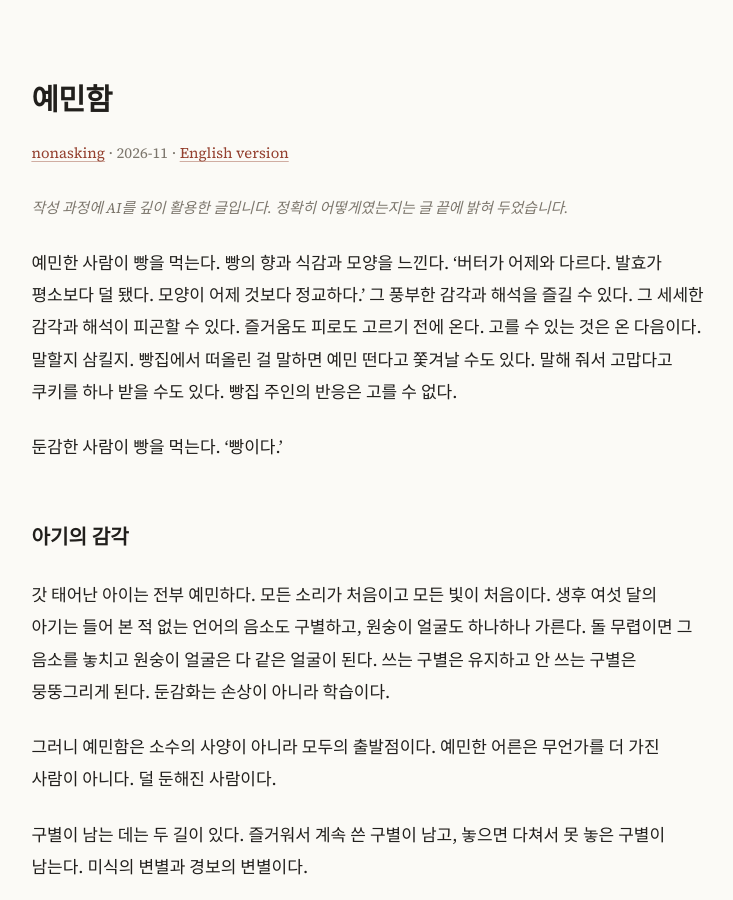
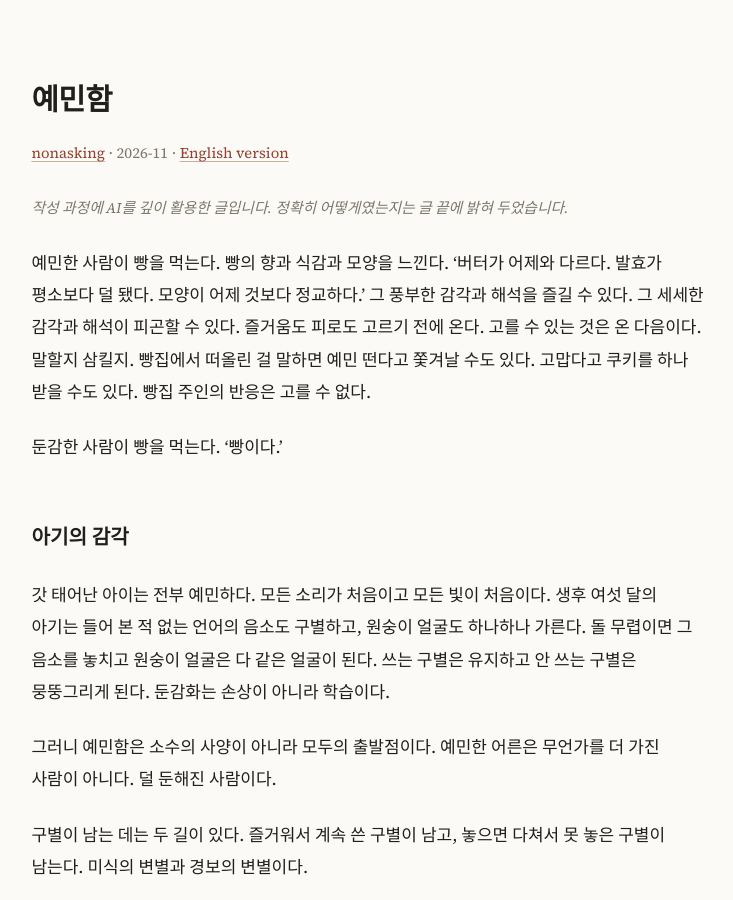
Before and after one commit to nonasking/essays, a Jekyll site: the page built from sensitivity/index.md, in a window 1280 px wide and 900 px high. Shown: the whole window, without its empty margins (271-1004 px from the left). Built offline with Jekyll 4.4.1, drawn with Linux system fonts in a browser that asks for light colours.

Commit message:
Sensitivity: 'thanked' without 'for saying so' in the bakery paragraph (KR/EN)
Co-Authored-By: Claude Opus 5.5 <noreply@anthropic.com>
Claude-Session: https://claude.ai/code/session_01BTGLPFLCmh9Htf4ptcS9gU

```diff
--- a/sensitivity/index.md
+++ b/sensitivity/index.md
@@ -11,7 +11,7 @@ description: 손끝만 스쳐도 우는 악기에 대하여. 한 성질에서
 
 <small>*작성 과정에 AI를 깊이 활용한 글입니다. 정확히 어떻게였는지는 글 끝에 밝혀 두었습니다.*</small>
 
-예민한 사람이 빵을 먹는다. 빵의 향과 식감과 모양을 느낀다. '버터가 어제와 다르다. 발효가 평소보다 덜 됐다. 모양이 어제 것보다 정교하다.' 그 풍부한 감각과 해석을 즐길 수 있다. 그 세세한 감각과 해석이 피곤할 수 있다. 즐거움도 피로도 고르기 전에 온다. 고를 수 있는 것은 온 다음이다. 말할지 삼킬지. 빵집에서 떠올린 걸 말하면 예민 떤다고 쫓겨날 수도 있다. 말해 줘서 고맙다고 쿠키를 하나 받을 수도 있다. 빵집 주인의 반응은 고를 수 없다.
+예민한 사람이 빵을 먹는다. 빵의 향과 식감과 모양을 느낀다. '버터가 어제와 다르다. 발효가 평소보다 덜 됐다. 모양이 어제 것보다 정교하다.' 그 풍부한 감각과 해석을 즐길 수 있다. 그 세세한 감각과 해석이 피곤할 수 있다. 즐거움도 피로도 고르기 전에 온다. 고를 수 있는 것은 온 다음이다. 말할지 삼킬지. 빵집에서 떠올린 걸 말하면 예민 떤다고 쫓겨날 수도 있다. 고맙다고 쿠키를 하나 받을 수도 있다. 빵집 주인의 반응은 고를 수 없다.
 
 둔감한 사람이 빵을 먹는다. '빵이다.'
 
```
Also changed, not shown: sensitivity/en.md (+1 -1 lines).
